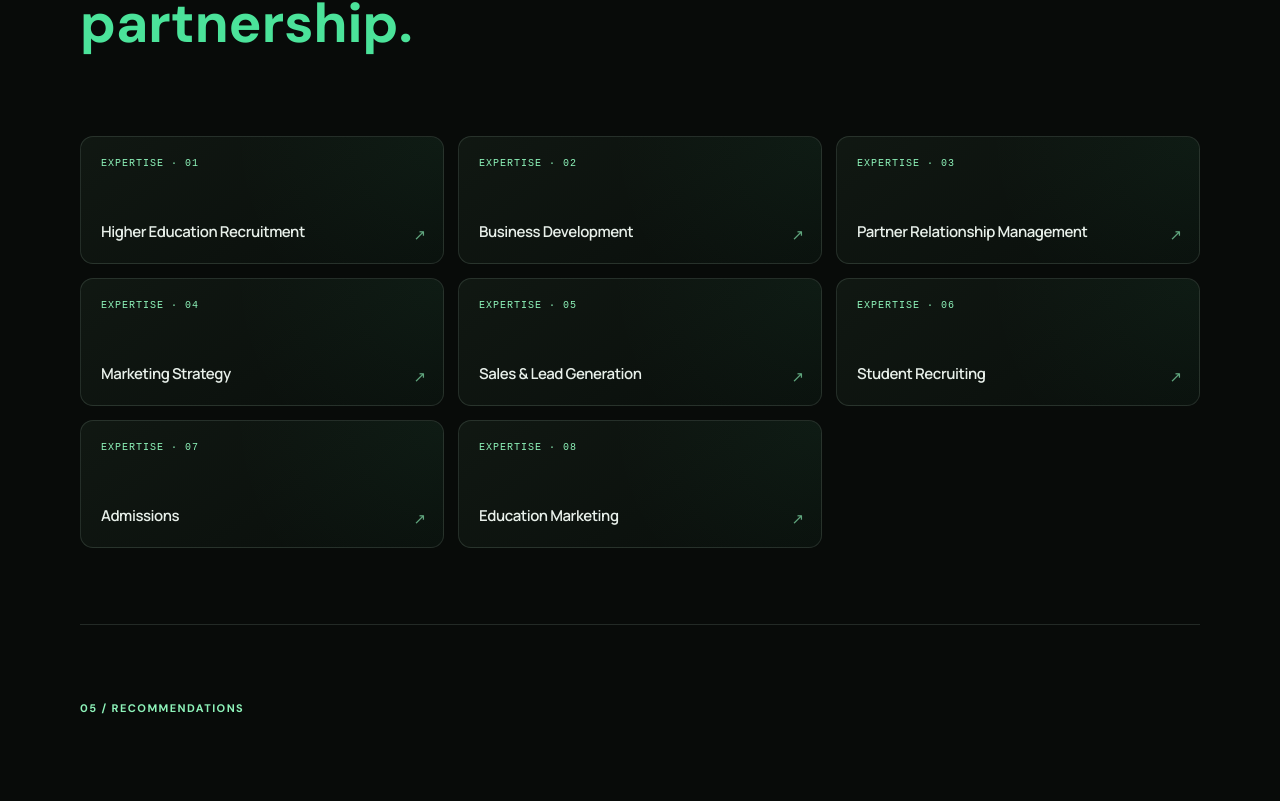
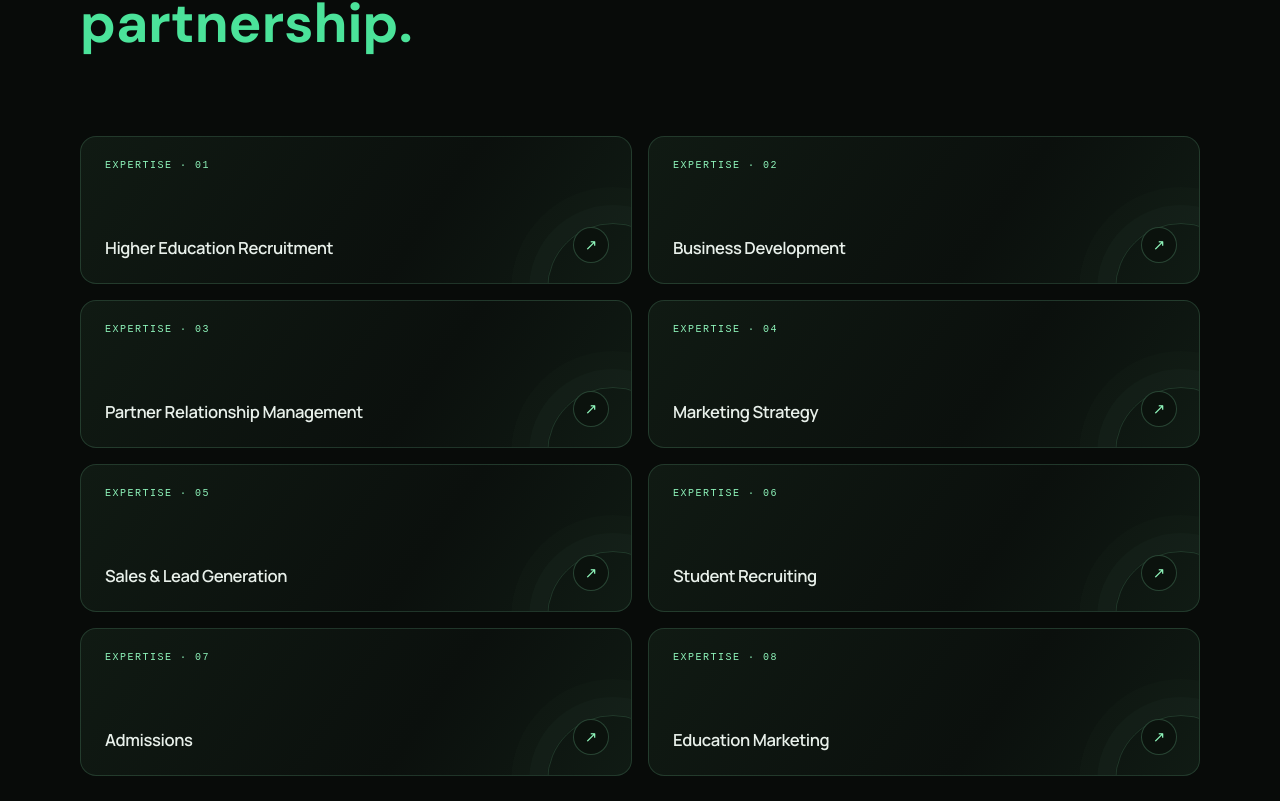
Before and after one commit to AdRakib0/sabbir-portfolio, a Next.js app: page / in a window 1280 px wide. Shown: the part 4239-5040 px from the top of the page. Built offline with nearby package versions, Linux system fonts and the light colour scheme.

Commit message:
Redesign expertise cards with kinetic motion

```diff
--- a/app/globals.css
+++ b/app/globals.css
@@ -76,3 +76,24 @@ html{scroll-behavior:smooth}
 @media(max-width:900px){.expertise-services{grid-template-columns:repeat(2,minmax(0,1fr))}}
 @media(max-width:520px){.expertise-services{grid-template-columns:1fr}.expertise-services .expertise-card{min-height:100px}}
 @media(prefers-reduced-motion:reduce){.expertise-services .expertise-card{animation:none!important;transition:none!important}}
+
+
+/* Refined kinetic expertise cards */
+.expertise-services{grid-template-columns:repeat(2,minmax(0,1fr));gap:16px;perspective:1000px}
+.expertise-services .expertise-card{min-height:148px;gap:18px;padding:23px 24px;border-radius:16px;background:linear-gradient(125deg,#101a13 0%,#0b100d 62%,#101b14 100%);border:1px solid #8ef4ba27;isolation:isolate;transform-style:preserve-3d;animation:expertise-float-in .7s cubic-bezier(.2,.75,.25,1) both;transition:transform .4s cubic-bezier(.2,.75,.25,1),border-color .3s ease,box-shadow .4s ease}
+.expertise-services .expertise-card:nth-child(2n){animation-delay:.12s}
+.expertise-services .expertise-card:before{inset:-1px;background:linear-gradient(115deg,transparent 10%,#4be39a0d 42%,#8ef4ba22 50%,transparent 62%);transform:translateX(-120%);opacity:1;transition:transform .8s ease}
+.expertise-services .expertise-card:after{content:"";position:absolute;z-index:-1;width:130px;height:130px;right:-48px;bottom:-72px;border:1px solid #8ef4ba24;border-radius:50%;box-shadow:0 0 0 18px #8ef4ba05,0 0 0 36px #8ef4ba03;transition:transform .55s ease,border-color .35s ease}
+.expertise-services .expertise-card small{font-size:10px;letter-spacing:.15em;color:#8ef4ba}
+.expertise-services .expertise-card h3{font-size:clamp(14px,1.3vw,17px);letter-spacing:-.025em;max-width:85%;transition:color .3s ease,transform .35s ease}
+.expertise-services .expertise-card>span{width:36px;height:36px;display:grid;place-items:center;right:22px;bottom:20px;border:1px solid #8ef4ba38;border-radius:50%;background:#0b120d;color:#8ef4ba;opacity:1;transition:transform .35s ease,background .35s ease,box-shadow .35s ease}
+.expertise-services .expertise-card:hover{transform:translateY(-7px) rotateX(1deg);border-color:#8ef4ba85;box-shadow:0 18px 42px #0005,0 0 26px #4be39a0c;background:linear-gradient(125deg,#14251a,#0b100d 62%,#14251a)}
+.expertise-services .expertise-card:hover:before{transform:translateX(120%)}
+.expertise-services .expertise-card:hover:after{transform:scale(1.28);border-color:#8ef4ba50}
+.expertise-services .expertise-card:hover h3{color:#9af7c0;transform:translateX(3px)}
+.expertise-services .expertise-card:hover>span{transform:rotate(45deg);background:#8ef4ba;color:#07120b;box-shadow:0 0 20px #4be39a28}
+@keyframes expertise-float-in{from{opacity:0;transform:translateY(22px) scale(.975)}to{opacity:1;transform:translateY(0) scale(1)}}
+@media(min-width:1100px){.expertise-services .expertise-card:nth-child(4n+1){transform:translateY(0)}.expertise-services .expertise-card:nth-child(4n+2){transform:translateY(10px)}.expertise-services .expertise-card:nth-child(4n+2):hover{transform:translateY(3px) rotateX(1deg)}}
+@media(max-width:900px){.expertise-services{grid-template-columns:repeat(2,minmax(0,1fr))}}
+@media(max-width:520px){.expertise-services{grid-template-columns:1fr;gap:11px}.expertise-services .expertise-card{min-height:118px;padding:19px}.expertise-services .expertise-card>span{right:18px;bottom:17px}}
+@media(prefers-reduced-motion:reduce){.expertise-services .expertise-card,.expertise-services .expertise-card:before,.expertise-services .expertise-card:after,.expertise-services .expertise-card h3,.expertise-services .expertise-card>span{animation:none!important;transition:none!important}.expertise-services .expertise-card:nth-child(4n+2){transform:none}}
```
